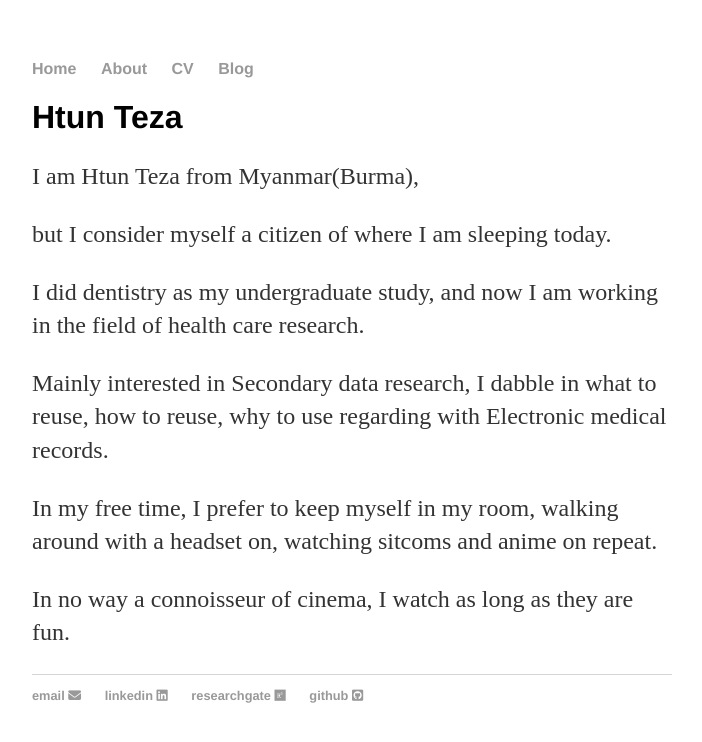
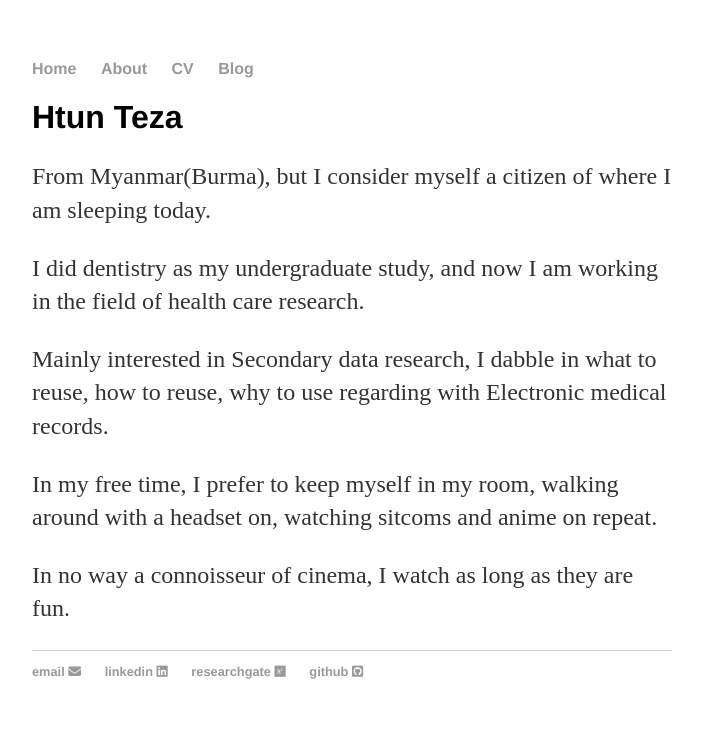
Before and after one commit to finerbrighterlighter/finerbrighterlighter.github.io, a Jekyll site: the page built from index.html, in a window 1280 px wide. Shown: the top 742 px of the page, without its empty margins (288-990 px from the left). Built offline with Jekyll 4.4.1, drawn with Linux system fonts in a browser that asks for light colours; nearby versions of some CDN libraries.

Commit message:
Update index.html

```diff
--- a/index.html
+++ b/index.html
@@ -5,8 +5,7 @@ title: Home
 
 	<h1>Htun Teza</h1>
 	<body>
-		<p>I am Htun Teza from Myanmar(Burma), </p>
-		<p>but I consider myself a citizen of where I am sleeping today. </p>
+		<p>From Myanmar(Burma), but I consider myself a citizen of where I am sleeping today. </p>
 		<p>I did dentistry as my undergraduate study, and now I am working in the field of health care research. </p>
 		<p>Mainly interested in Secondary data research, I dabble in what to reuse, how to reuse, why to use regarding with Electronic medical records. </p>
 	</body>
```
